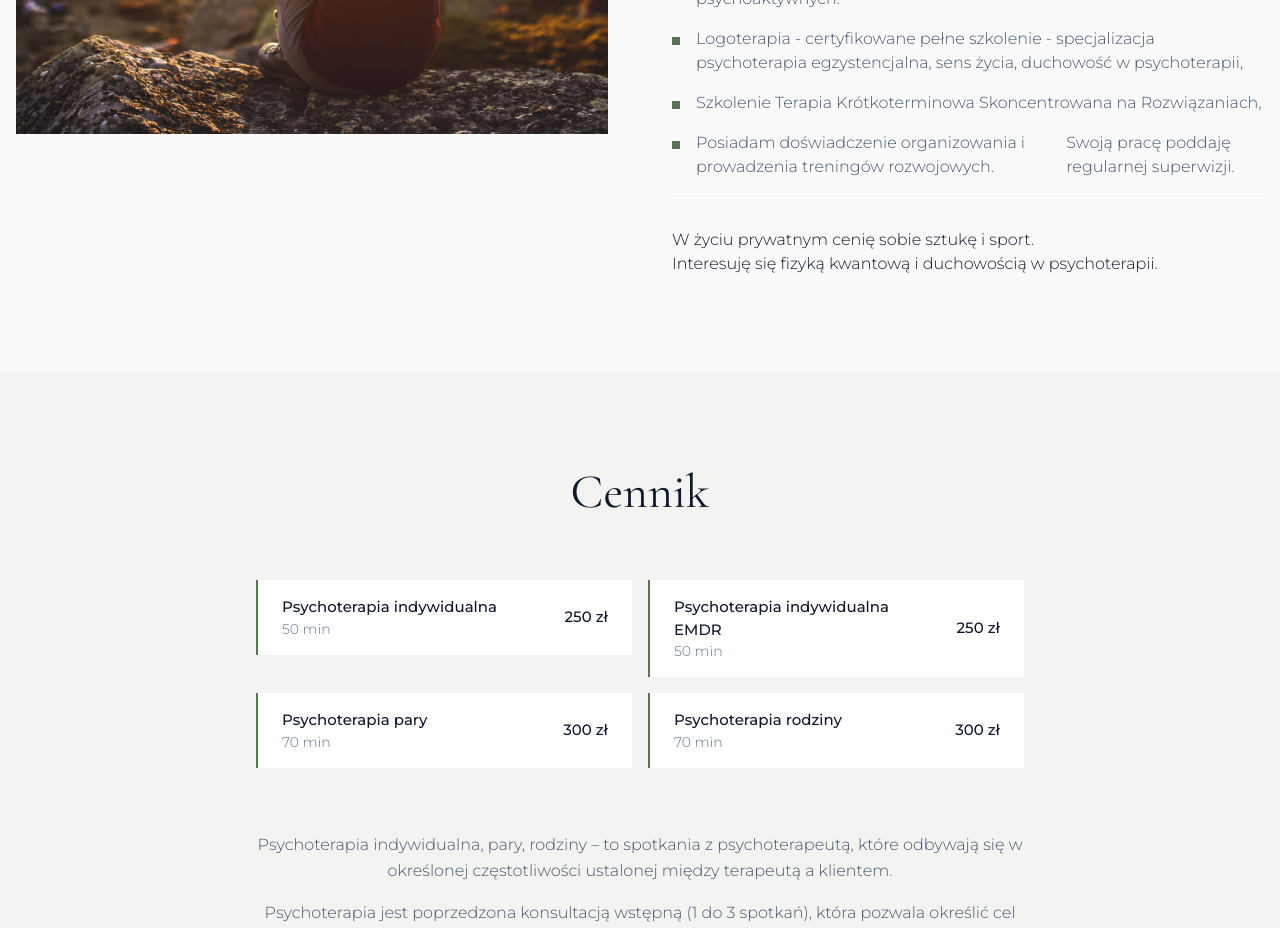
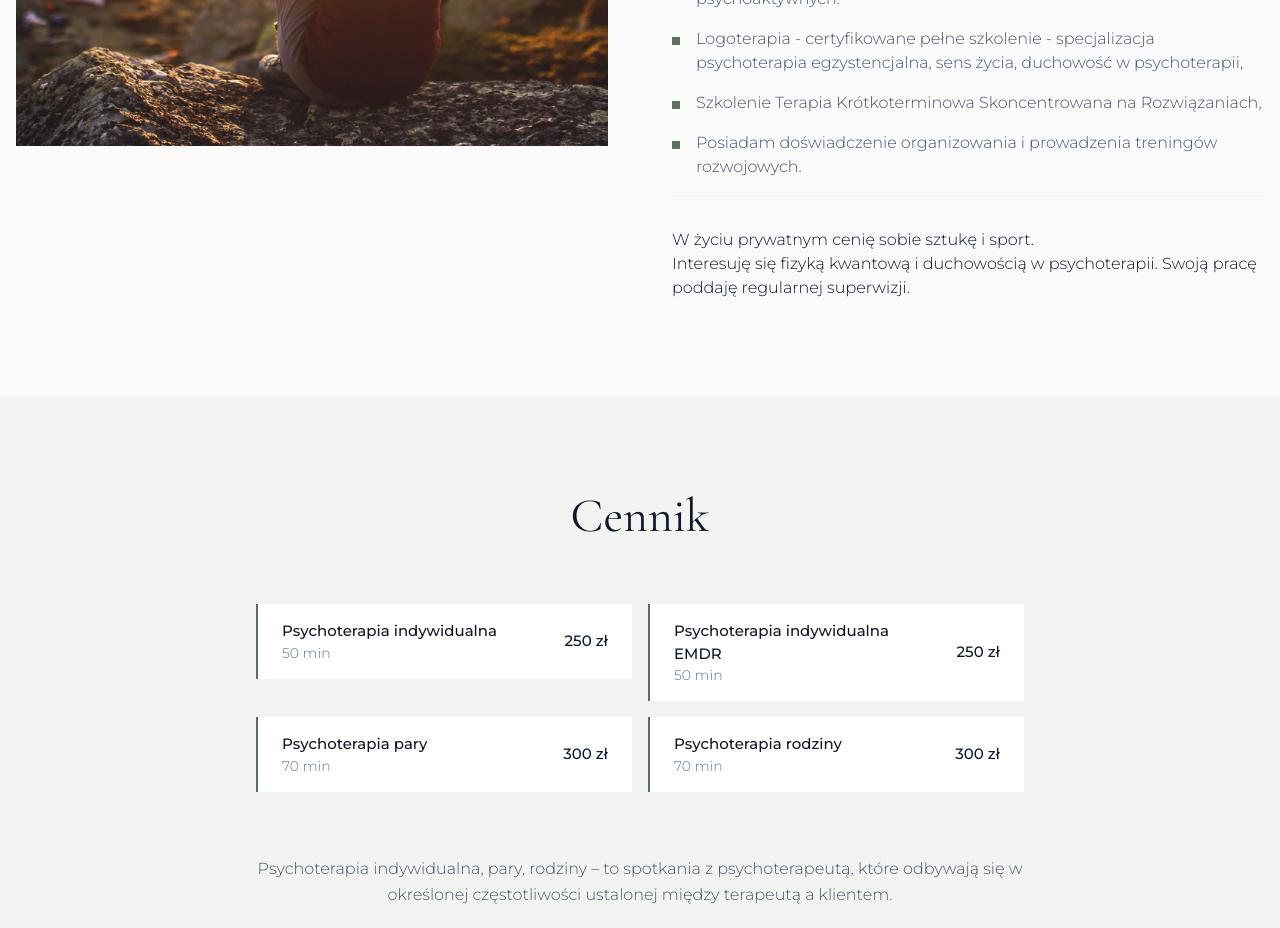
Before and after one commit to HeroFabi/anna-kupiec---psychoterapiav2, a Next.js app: page / in a window 1280 px wide. Shown: the part 5580-6508 px from the top of the page. Built offline with nearby package versions, Linux system fonts and the light colour scheme.

Commit message:
Move supervision statement to the correct section

```diff
--- a/components/sections/About.tsx
+++ b/components/sections/About.tsx
@@ -71,13 +71,13 @@ export default function About() {
                 <li className="flex items-start">
                   <div className="w-2 h-2 bg-[#5A7358] mr-4 mt-2.5 shrink-0" />
                   <span>Posiadam doświadczenie organizowania i prowadzenia treningów rozwojowych.</span>
-                 <span> Swoją pracę poddaję regularnej superwizji.</span>
+
                 </li>
               </ul>
               <p className="mt-4 text-slate-900 border-t border-slate-100 pt-8">
                 W życiu prywatnym cenię sobie sztukę i sport.<br />
                 Interesuję się fizyką kwantową i duchowością w psychoterapii.
-
+                  <span> Swoją pracę poddaję regularnej superwizji.</span>
               </p>
             </div>
           </div>
```
